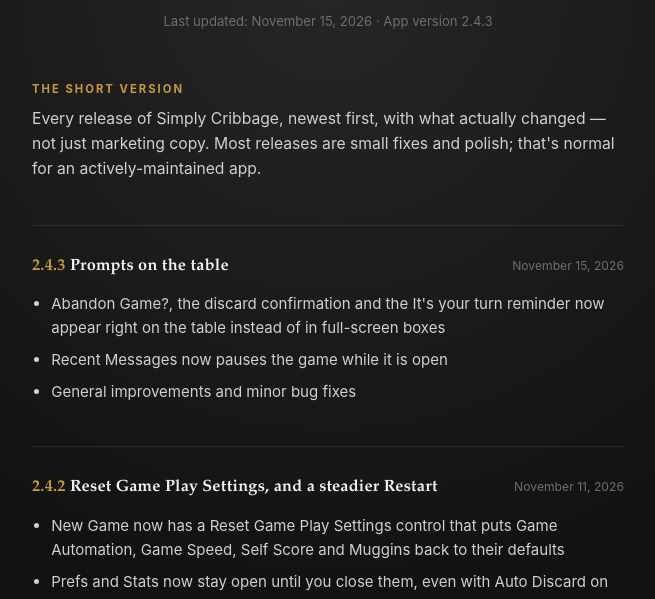
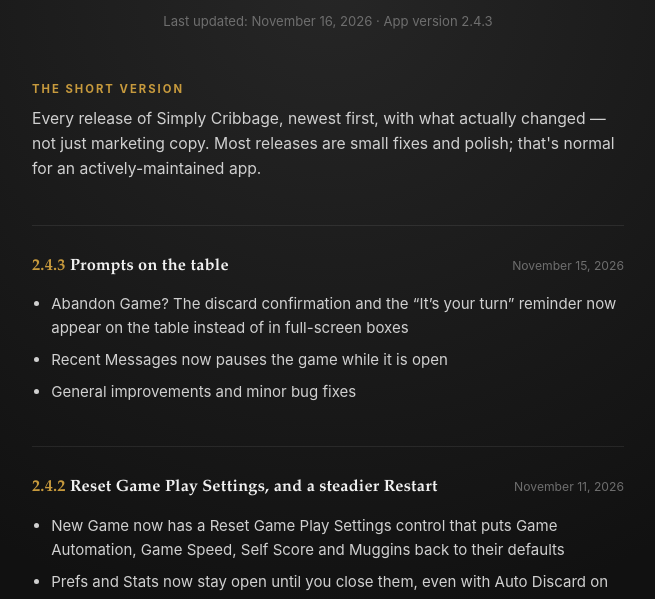
Before and after one commit to jvrj5gmky7-design/simply-cribbage-pages, a plain HTML site: page changelog.html in a window 1280 px wide. Shown: the part 178-777 px from the top of the page, without its empty margins (312-967 px from the left). Drawn offline with Linux system fonts and the light colour scheme.

Commit message:
Changelog 2.4.3: match the App Store What's New wording
Co-Authored-By: Claude Sonnet 5.5 <noreply@anthropic.com>

```diff
--- a/changelog.html
+++ b/changelog.html
@@ -139,7 +139,7 @@
     <div class="suits">&#9824; &#9829; &#9827; &#9830;</div>
     <div class="kicker">Simply Cribbage</div>
     <h1>Change Log</h1>
-    <div class="updated">Last updated: November 15, 2026 &middot; App version 2.4.3</div>
+    <div class="updated">Last updated: November 16, 2026 &middot; App version 2.4.3</div>
   </header>
 
   <div class="tldr">
@@ -153,7 +153,7 @@
       <div class="cl-date">November 15, 2026</div>
     </div>
     <ul>
-    <li>Abandon Game?, the discard confirmation and the It's your turn reminder now appear right on the table instead of in full-screen boxes</li>
+    <li>Abandon Game? The discard confirmation and the &ldquo;It&rsquo;s your turn&rdquo; reminder now appear on the table instead of in full-screen boxes</li>
     <li>Recent Messages now pauses the game while it is open</li>
     <li>General improvements and minor bug fixes</li>
     </ul>
```
